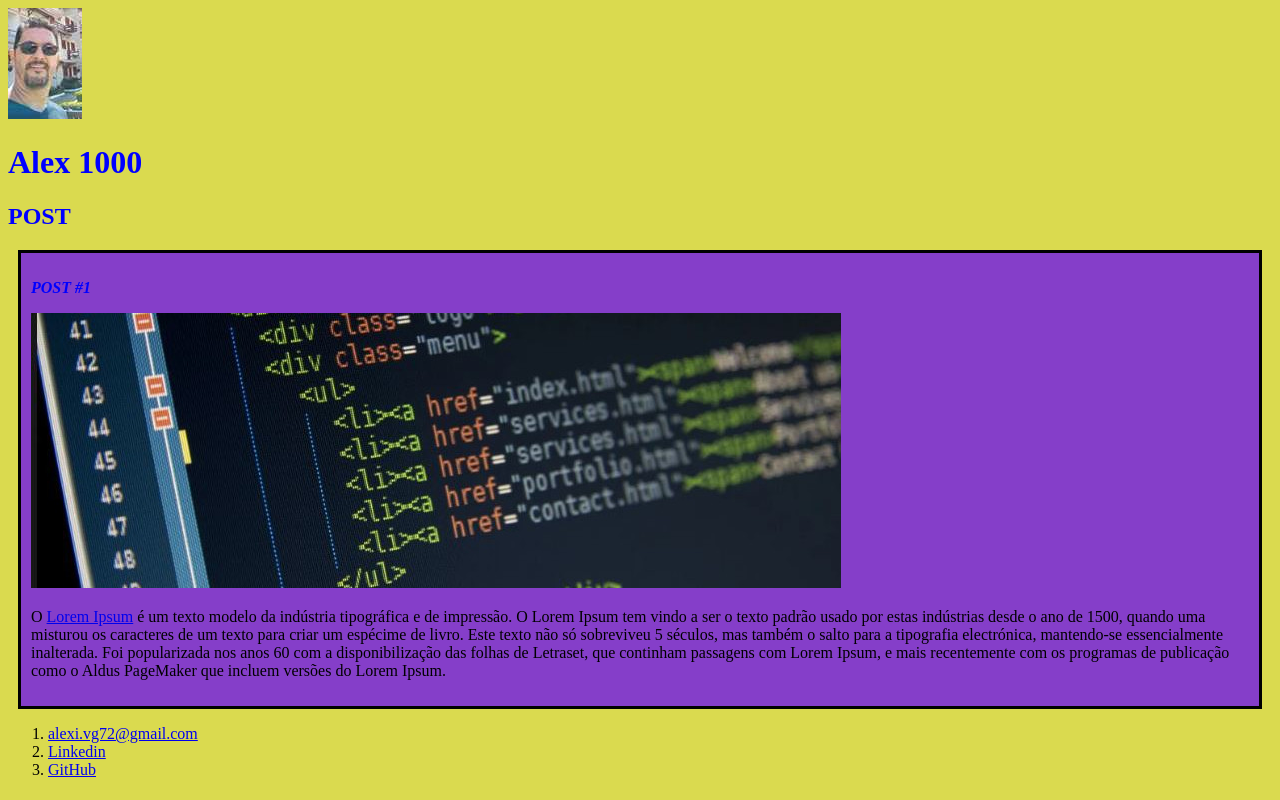
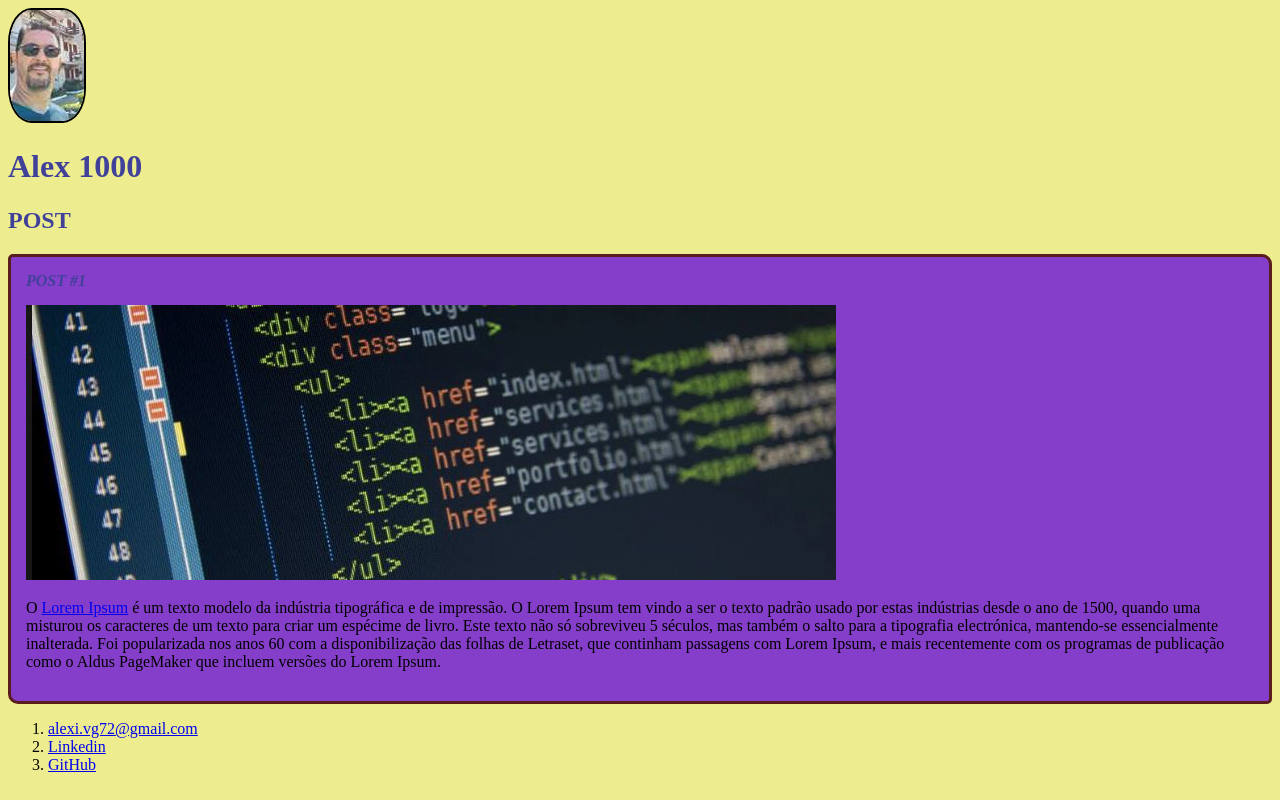
Before and after one commit to Alecsander1000/DIO_HTML5eCSS3, a plain HTML site: page Index.html in a window 1280 px wide. Drawn offline with Linux system fonts and the light colour scheme.

Commit message:
atualizando style.css

```diff
--- a/Index.html
+++ b/Index.html
@@ -7,7 +7,7 @@
 </head>
 <body>
   <header>
-    <img src="Alex.jpg" alt="Foto do rosto do Alex 1000">
+    <img src="Alex.jpg" alt="Foto do rosto do Alex 1000" class="photo">
     <h1 id="title">Alex 1000</h1>
   </header>
   <section>
@@ -17,9 +17,9 @@
     <article class="post">
       <header>
         <h3 class="post_title">POST #1</h3>
-        <img src="codigos.jpg" alt="Foto de codigos no monitor">
+        <img src="codigos.jpg" alt="Foto de codigos no monitor" class="post_image">
       </header>
-      <p>
+      <p class="post_content">
         O <a href="https://lipsum.com/" target="_blank">Lorem Ipsum</a>
         é um texto modelo da indústria tipográfica e
         de impressão. O Lorem Ipsum tem vindo a ser o texto padrão
--- a/style.css
+++ b/style.css
@@ -1,19 +1,37 @@
 body {
-    background: rgb(218, 218, 79);
+    background: rgb(237, 237, 143);
+}
+
+.photo {
+    border: 2px solid black;
+    border-radius: 30%;
 }
 
 #title, .subtitle, .post_title {
-    color: blue;
+    color: rgb(65, 65, 154);
 }
+
 
 .post_title {
     font-size: 16px;
     font-style: italic;
+    margin: 0;
+    margin-bottom: 15px;
 }
 
 .post {
     background: rgb(133, 62, 201);
-    padding: 10px;
-    border: 3px solid black;
-    margin: 10px;
+    padding: 15px;
+    border: 3px solid rgb(89, 29, 29);
+    margin-bottom: 15px;
+    border-radius: 5px 10px;
 }
+
+.post_content {
+    margin: 0;
+    margin-bottom: 15px;
+}
+
+.post_image {
+    margin-bottom: 15px;
+}
```
